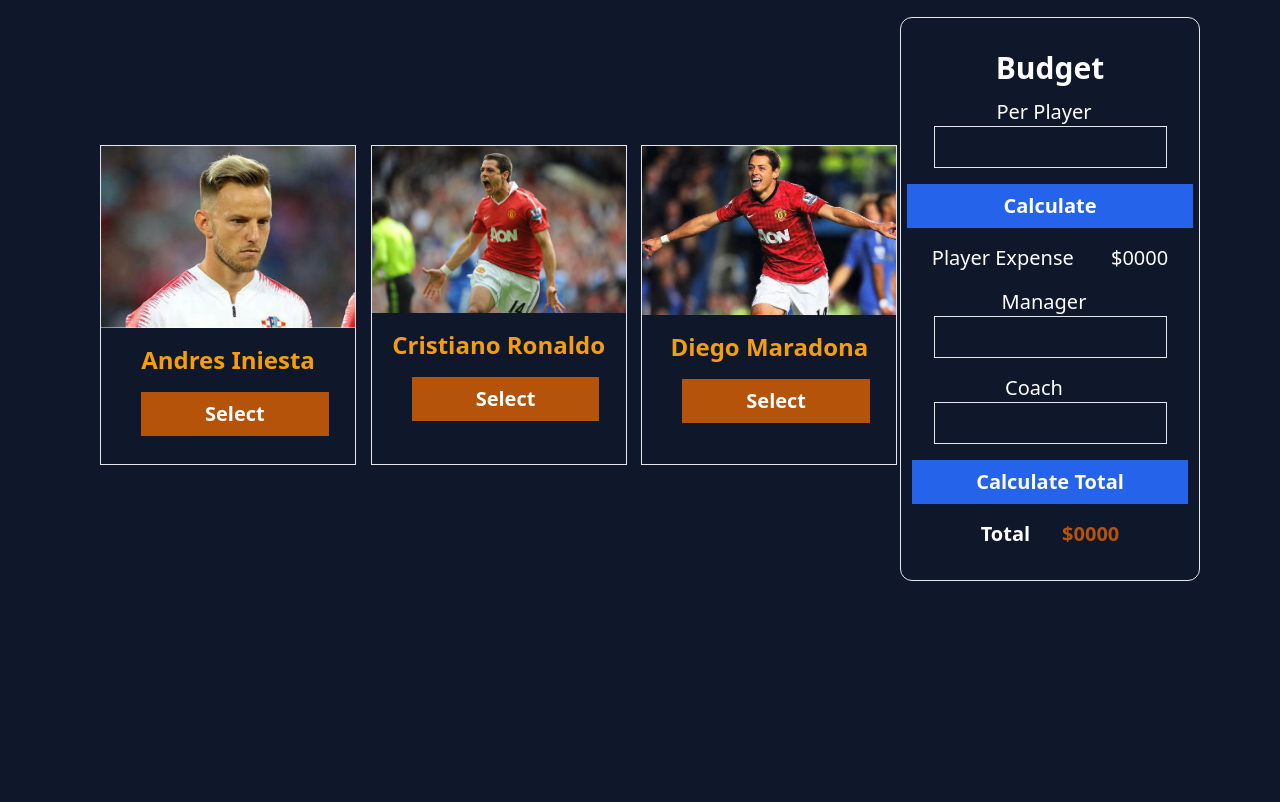
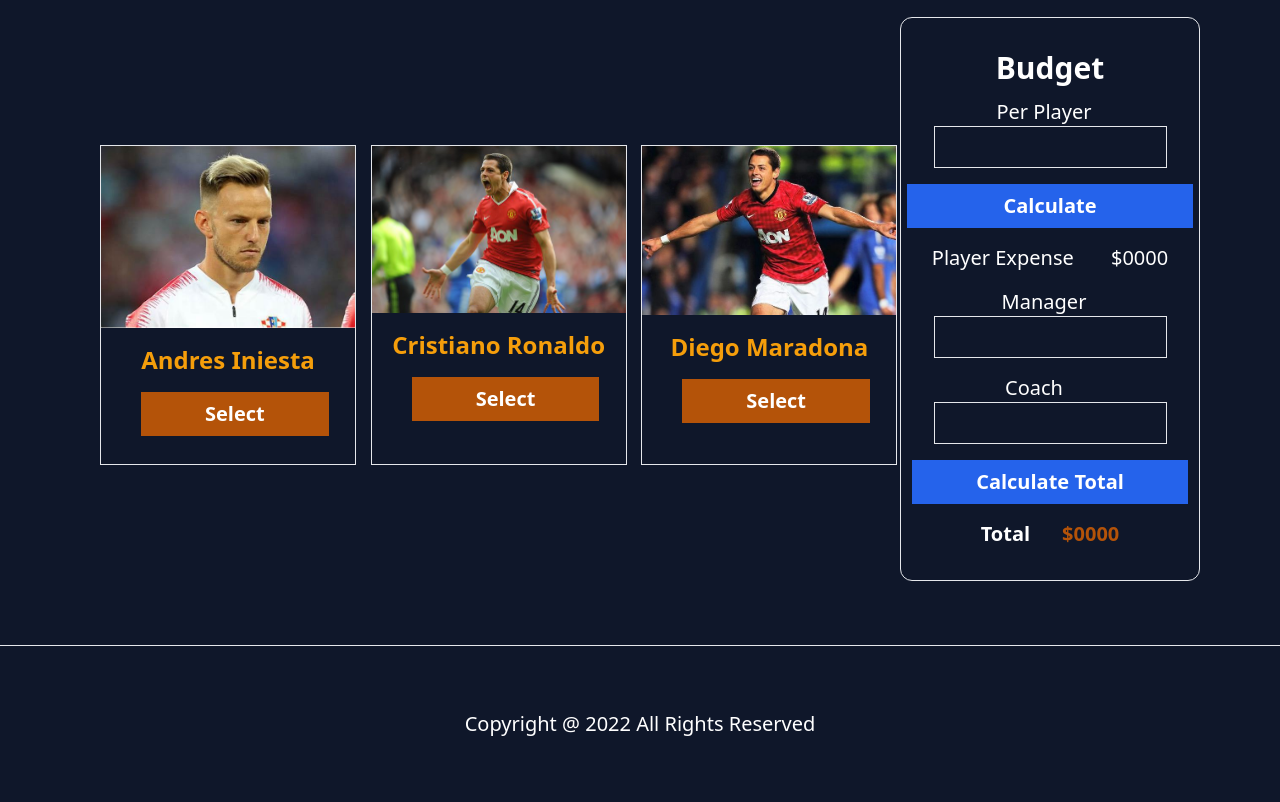
Before and after one commit to faria-r/Best-Player-, a plain HTML site: page index.html in a window 1280 px wide. Shown: the part 1115-1917 px from the top of the page. Before the commit the page ends 1760 px from the top, so only its background shows below. Drawn offline with nearby package versions, Linux system fonts and the light colour scheme.

Commit message:
footer added

```diff
--- a/index.html
+++ b/index.html
@@ -89,6 +89,9 @@
            </div>
         </section>
     </main>
+    <footer class="h-50 p-16 bg-slate-900 border-t ">
+        <p class="text-center text-white text-xl ">Copyright @ 2022 All Rights Reserved</p>
+    </footer>
     <script src="js/scripts.js"></script>
 </body>
 </html>
```
